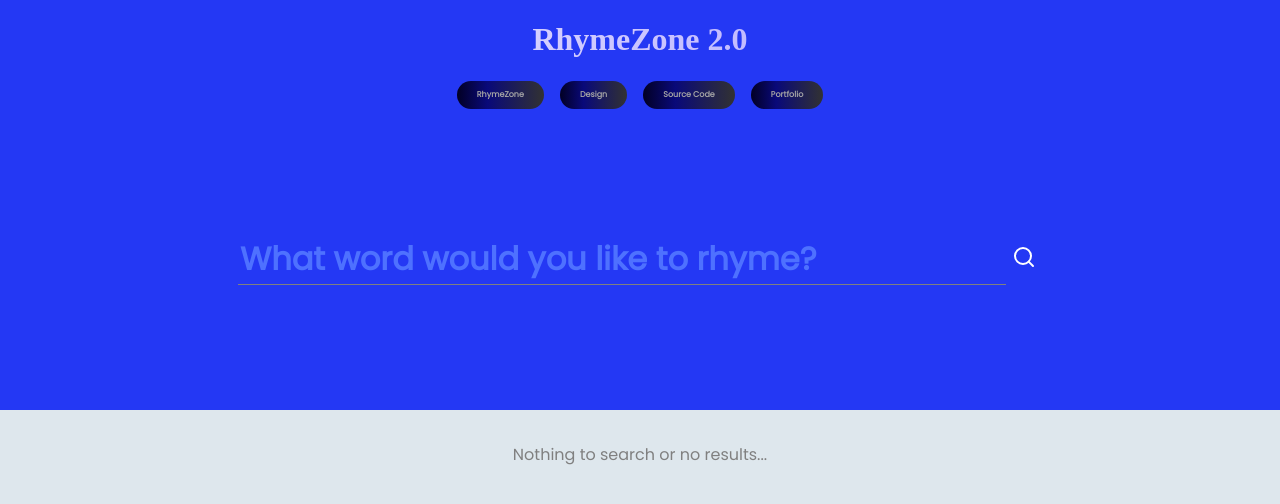
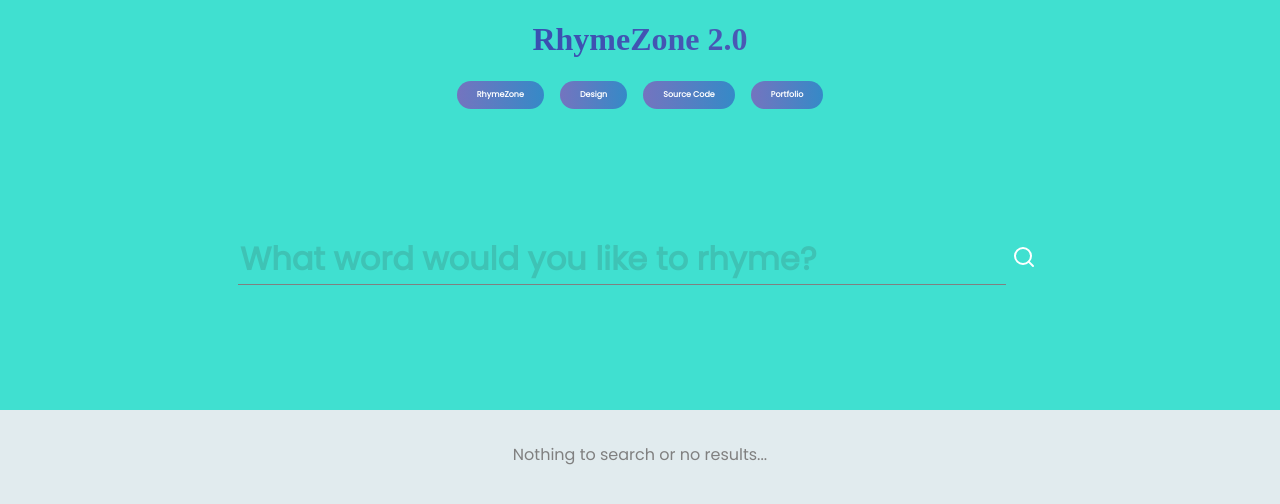
Before and after one commit to t-ax/Word-Finding-Query-App, a React (Create React App) app: page / in a window 1280 px wide. Shown: the top 504 px of the page. Built offline with nearby package versions, Linux system fonts and the light colour scheme; a web font is replaced by a local one.

Commit message:
API limit to 1000 and changing colors

```diff
--- a/src/API/datamuse.ts
+++ b/src/API/datamuse.ts
@@ -2,7 +2,7 @@
 
 function fetchWordData(word: string,topics: string,mode: string): Promise<Array<receivedDataType>>{
     return new Promise((resolve, reject) =>{
-        const url = `https://api.datamuse.com/words?${mode}=${word}&topics=${topics}`
+        const url = `https://api.datamuse.com/words?${mode}=${word}&topics=${topics}&max=1000`
         fetch(url)
             .then((data)=>{return data.json()})
             .then((convertedData) => {resolve(convertedData)})
--- a/src/App.scss
+++ b/src/App.scss
@@ -1,11 +1,40 @@
 // One Style file because only little styling necessary
 
-$primary_color: #2438f4;
-$primary_background:#dee7ed;
+// $primary_color: #2438f4;
+// $primary_color: rgb(51, 42, 216);
+$primary_color: #40E0D0;
+$primary_background:#E1EBEE; //Marian Blue
 $secondary_background:#e5ecf0;
-$logo_linear_color_1: #ffffff;
-$logo_linear_color_2: #978bff;
-$links_background:linear-gradient(90deg, rgba(2,0,36,1) 0%, rgba(9,9,121,1) 35%, rgba(50,50,50,1) 100%);;
+// $logo_linear_color_1: #ffffff;
+// $logo_linear_color_2: #978bff;
+$logo_linear_color_1: #1034A6; //Egyptian Blue
+$logo_linear_color_2: #7474BF;
+$links_background: linear-gradient(to right, #7474BF 0%, #348AC7 51%, #7474BF 100%);
+
+
+// .btn-grad {background-image: linear-gradient(to right, #E55D87 0%, #5FC3E4  51%, #E55D87  100%)}
+// .btn-grad {
+//    margin: 10px;
+//    padding: 15px 45px;
+//    text-align: center;
+//    text-transform: uppercase;
+//    transition: 0.5s;
+//    background-size: 200% auto;
+//    color: white;
+//    box-shadow: 0 0 20px #eee;
+//    border-radius: 10px;
+//    display: block;
+//  }
+
+//  .btn-grad:hover {
+//    background-position: right center; /* change the direction of the change here */
+//    color: #fff;
+//    text-decoration: none;
+//  }
+
+
+
+
 
 
 * {
@@ -34,7 +63,8 @@
     }
     .links{height: 30px; display: flex; justify-content: center; align-items: center; }
     .links>a{
-      background: $links_background;
+      background-image: $links_background;
+      background-size: 200% auto;
       border-radius: 15px;
       padding: 8px 20px 8px 20px;
       border: 5px solid $links_background;
@@ -42,12 +72,12 @@
       font-size: 0.5em;
       font-weight: 900;
       text-decoration: none;
-      color:rgb(164, 164, 164);
+      color:white;
       margin-left: 1em;
       margin-right: 1em;
 
       transition: transform .4s ease-in-out;
-      &:hover{transform: translateY(-8px)}
+      &:hover{transform: translateY(-8px); background-position: right center;}
     }
   }
 
@@ -60,7 +90,7 @@
       width: 60%; background: transparent;
       border: none; border-bottom: 1px solid grey;
       &:focus{outline: none;}
-      &::placeholder{font-weight: 900; color: rgb(78, 113, 255);}
+      &::placeholder{font-weight: 900; color: #3ec3b5;}
       font-size: 2em;
       color: white;
     }
```
